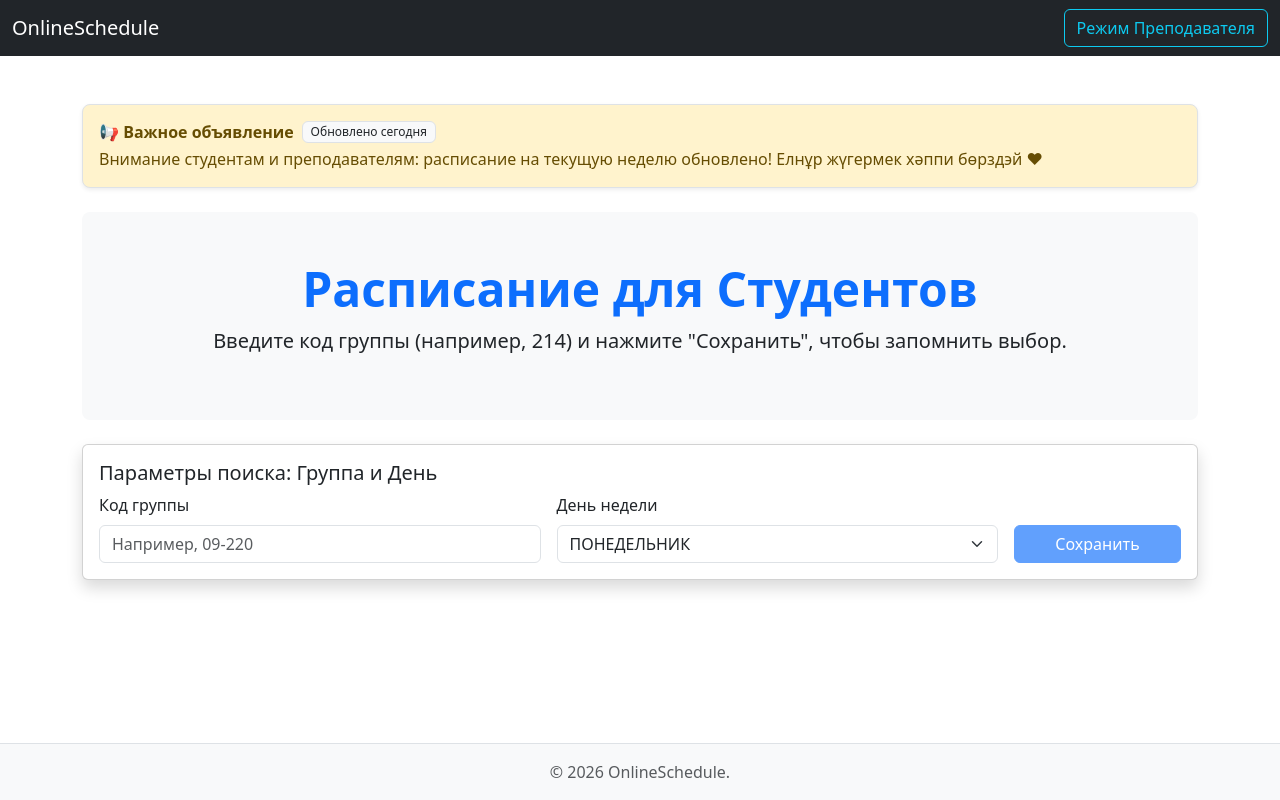
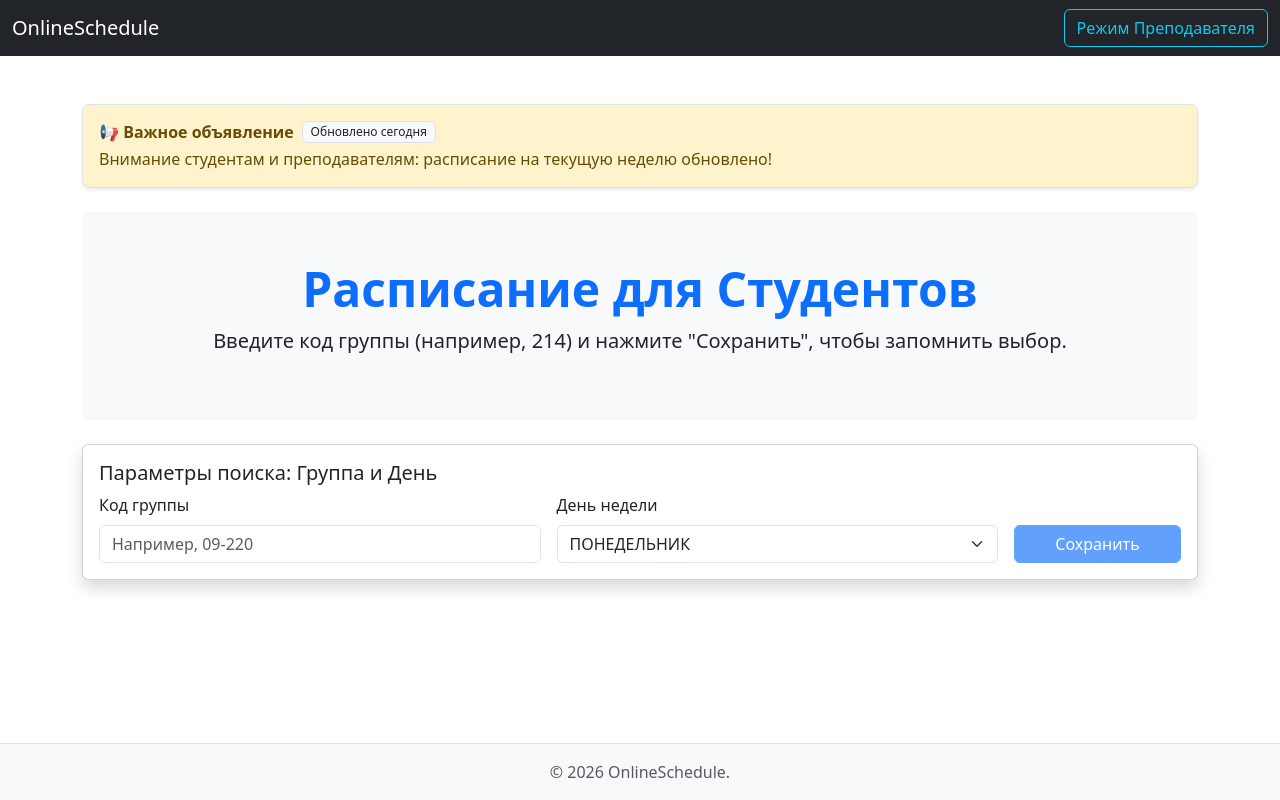
Before and after one commit to Azamat9333/OnlineSchedule, a React (Vite) app: page / in a window 1280 px wide. Built offline with nearby package versions, Linux system fonts and the light colour scheme.

Commit message:
Update App.tsx

```diff
--- a/src/App.tsx
+++ b/src/App.tsx
@@ -9,7 +9,7 @@ import { TeacherSchedule } from './components/TeacherSchedule';
 const ANNOUNCEMENT = {
   enabled: true, // true = показывать, false = скрыть
   title: '📢 Важное объявление',
-  message: 'Внимание студентам и преподавателям: расписание на текущую неделю обновлено! Елнұр жүгермек хәппи бөрздэй ♥',
+  message: 'Внимание студентам и преподавателям: расписание на текущую неделю обновлено! ',
   type: 'warning', // 'warning' (жёлтый), 'danger' (красный), 'info' (синий), 'success' (зелёный)
   date: 'Обновлено сегодня',
 };
```
